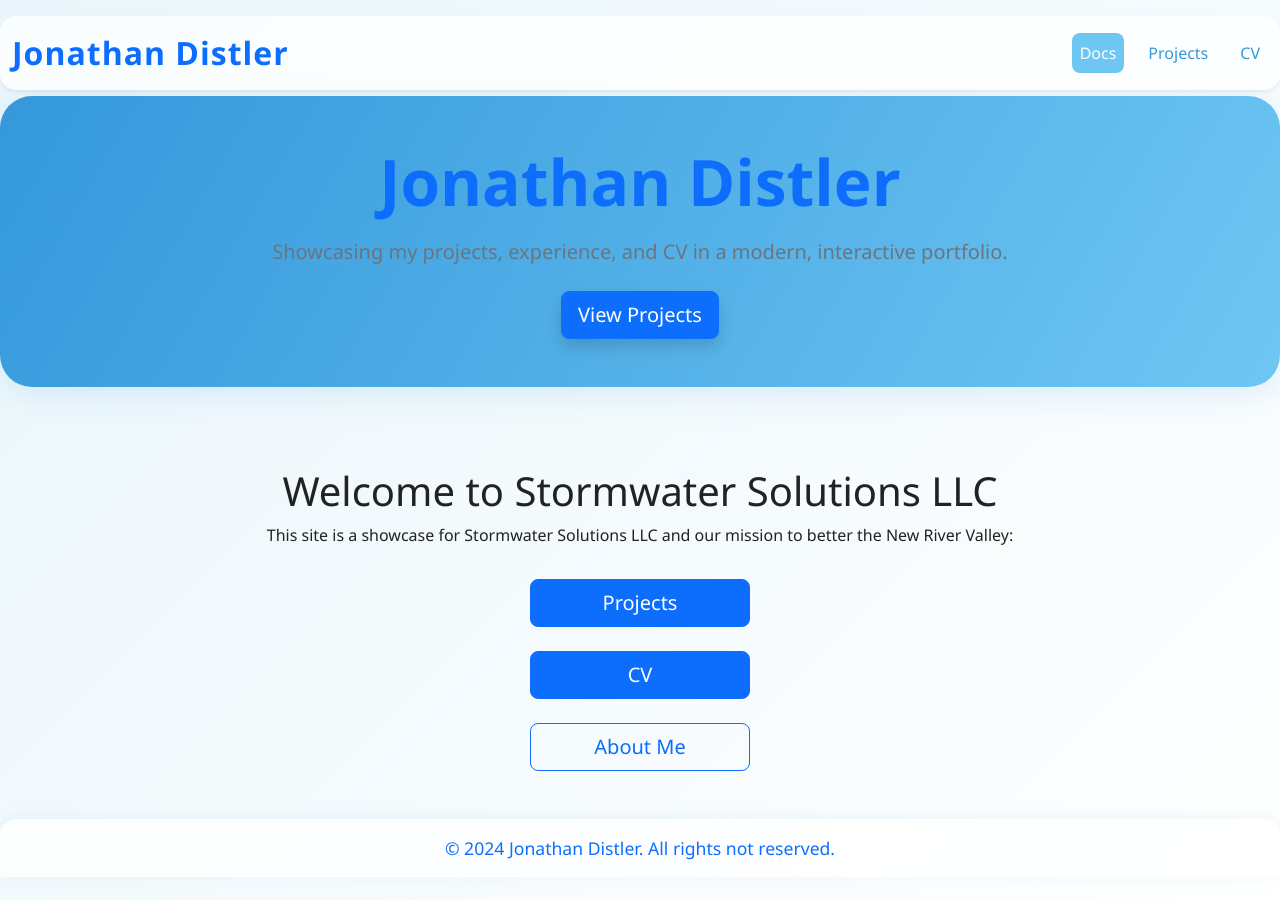
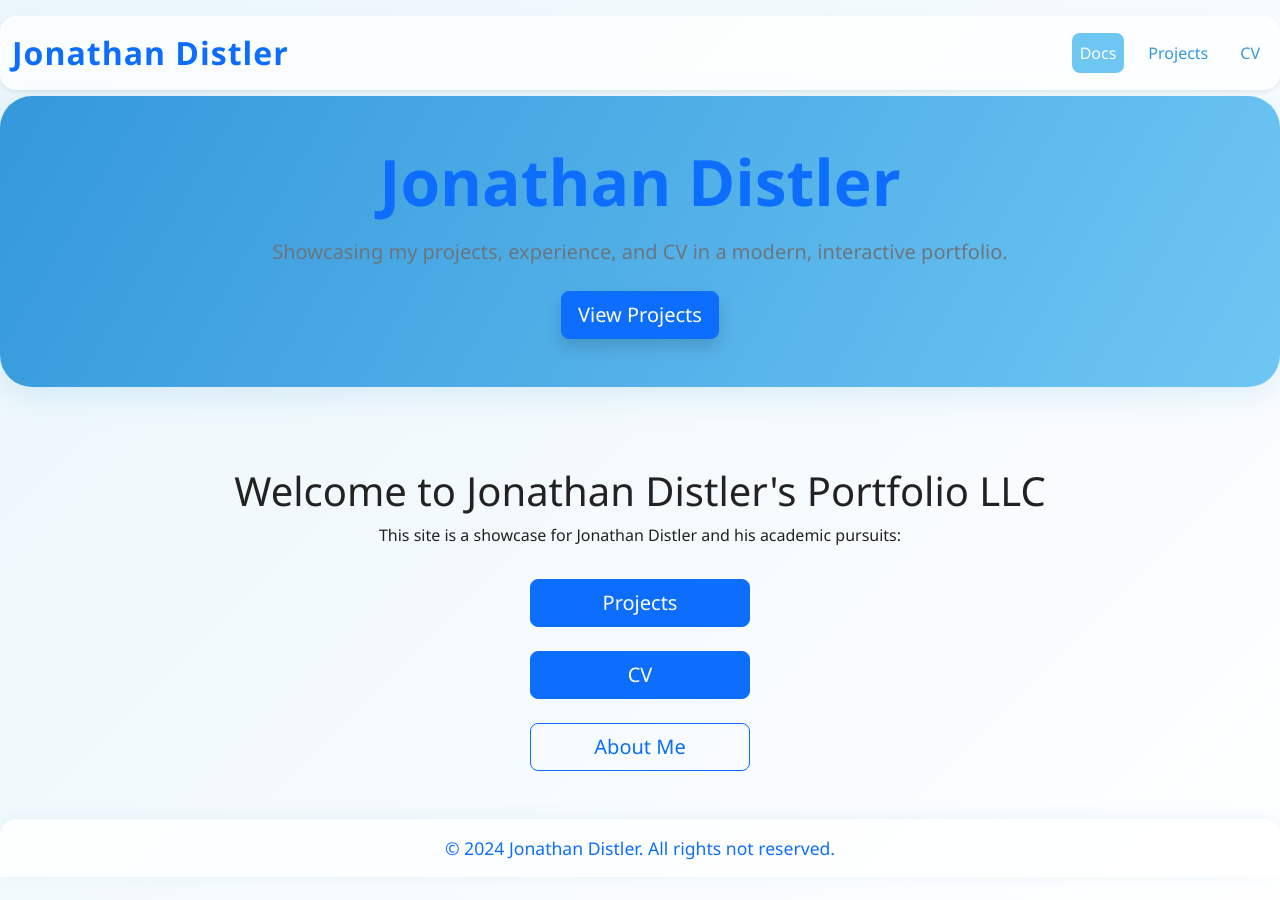
Before and after one commit to JonathanDistler/DistlerPortfolio, a Jekyll site: the page built from index.md, in a window 1280 px wide and 900 px high. Built offline with Jekyll 4.4.1, drawn with Linux system fonts in a browser that asks for light colours.

Commit message:
Update index.md
renames

```diff
--- a/index.md
+++ b/index.md
@@ -4,8 +4,8 @@ title: Docs
 ---
 
 <div style="text-align: center; margin-bottom: 2rem;">
-  <h1>Welcome to Stormwater Solutions LLC</h1>
-  <p>This site is a showcase for Stormwater Solutions LLC and our mission to better the New River Valley:</p>
+  <h1>Welcome to Jonathan Distler's Portfolio LLC</h1>
+  <p>This site is a showcase for Jonathan Distler and his academic pursuits:</p>
 </div>
 
 <div style="display: flex; flex-direction: column; align-items: center; gap: 1.5rem; margin: 2rem 0;">
```
